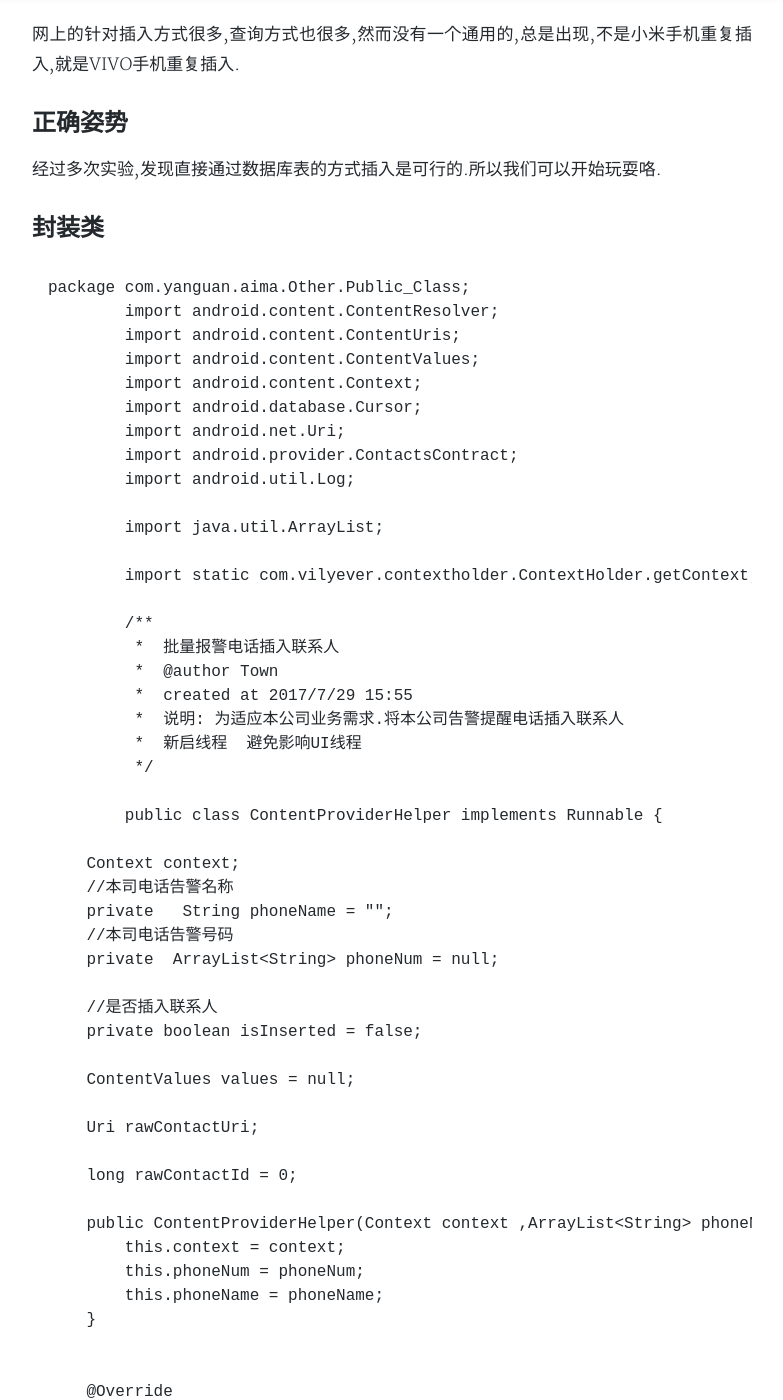
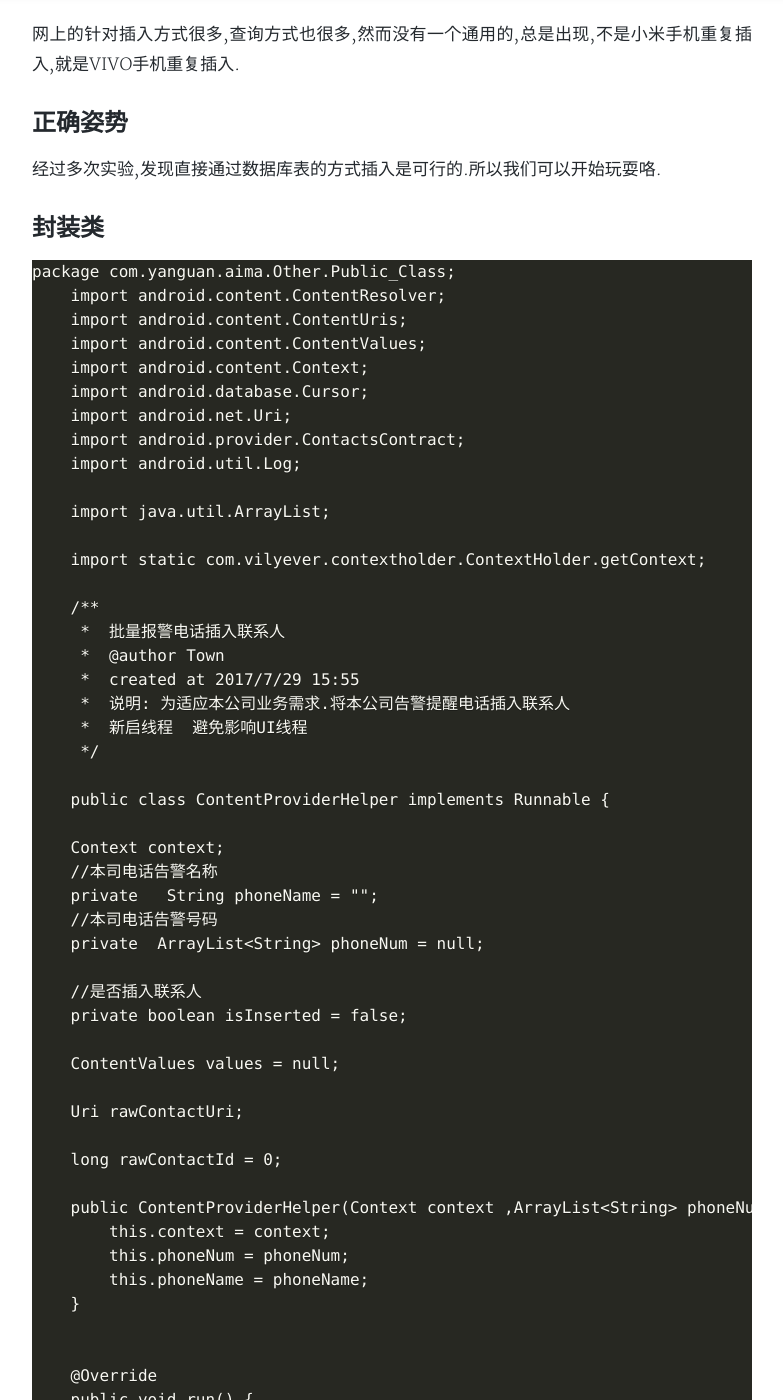
Before and after one commit to Townwang/Townwang.github.io, a Jekyll site: the page built from _posts/2017-07-30-android-04.md, in a window 1280 px wide and 1400 px high, scrolled down 1141 px. Shown: the whole window, without its empty margins (248-1031 px from the left). Built offline with Jekyll 4.4.1, drawn with Linux system fonts in a browser that asks for light colours; nearby versions of some CDN libraries; comment, search, counter and statistics services are not loaded; a style sheet for code colours, icons or effects is not loaded.

Commit message:
Signed-off-by: Town <Android@townwang.com>

```diff
--- a/assets/css/prism.css
+++ b/assets/css/prism.css
@@ -5,7 +5,7 @@
  * @author Town
  */
 
-/*code[class*="language-"],
+code[class*="language-"],
 pre[class*="language-"] {
 	color: #f8f8f2;
 	background: none;
@@ -28,7 +28,7 @@ pre[class*="language-"] {
 	hyphens: none;
 }
 
-/* Code blocks */
+/* Code blocks
 pre[class*="language-"] {
 	padding: 1em;
 	margin: .5em 0;
--- a/assets/sass/common.scss
+++ b/assets/sass/common.scss
@@ -544,10 +544,7 @@
     width: $post-content-w;
     box-sizing: border-box;
     padding: 0 0 32px;
-    .highlight {
-        margin: 0 0 16px;
-        overflow: scroll;
-    }
+
     img {
         transition: .3s;
     }
```
